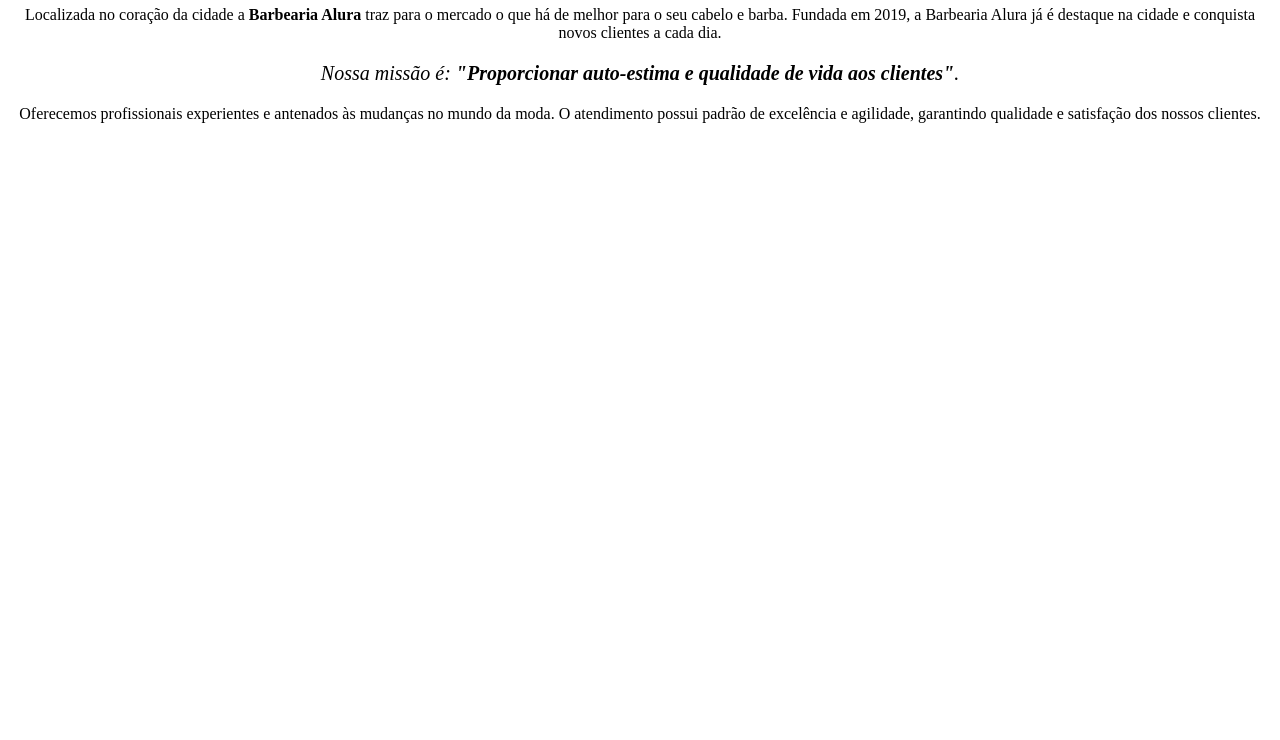
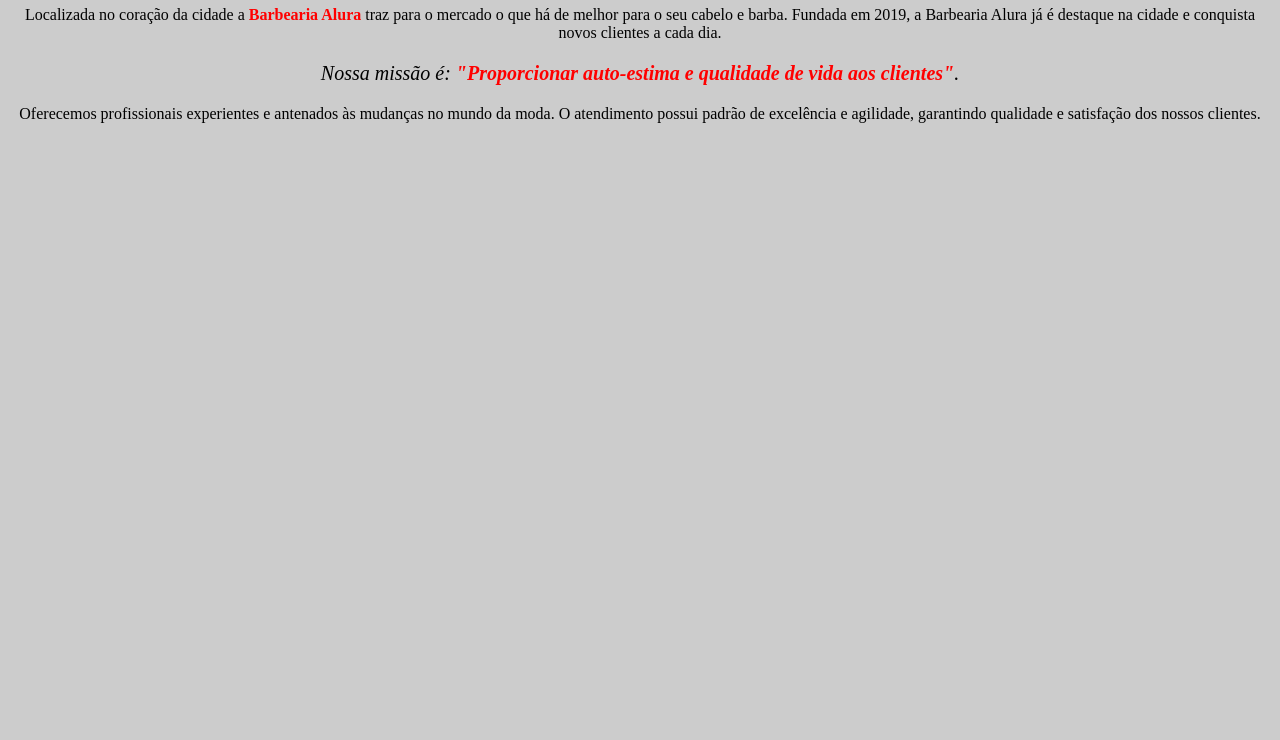
Before and after one commit to gabzajala/projeto-barbearia, a plain HTML site: page index.html in a window 1280 px wide. Shown: the part 60-800 px from the top of the page. Drawn offline with Linux system fonts and the light colour scheme.

Commit message:
Add files via upload

```diff
--- a/style.css
+++ b/style.css
@@ -0,0 +1,11 @@
+body {
+    background: #CCCCCC
+}
+
+p {
+    text-aglin: center;
+}
+
+strong {
+    color: red;
+}
```
Also changed, not shown: index.html (+1 -1 lines).
